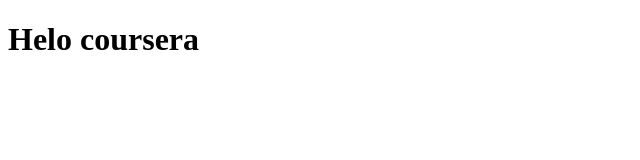
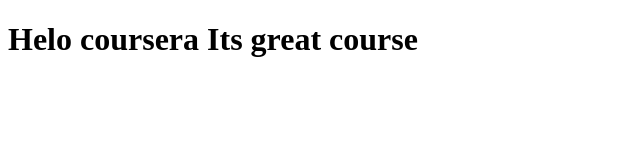
Before and after one commit to n1kesss/coursera-test, a plain HTML site: page site/index.html in a window 1280 px wide. Shown: the whole page, without its empty margins (0-640 px from the left). Drawn offline with Linux system fonts and the light colour scheme.

Commit message:
small addition to our page

```diff
--- a/site/index.html
+++ b/site/index.html
@@ -6,6 +6,6 @@
 	<title>Hello coursera</title>
 </head>
 <body>
-<h1>Helo coursera</h1>
+<h1>Helo coursera Its great course</h1>
 </body>
 </html>
```
